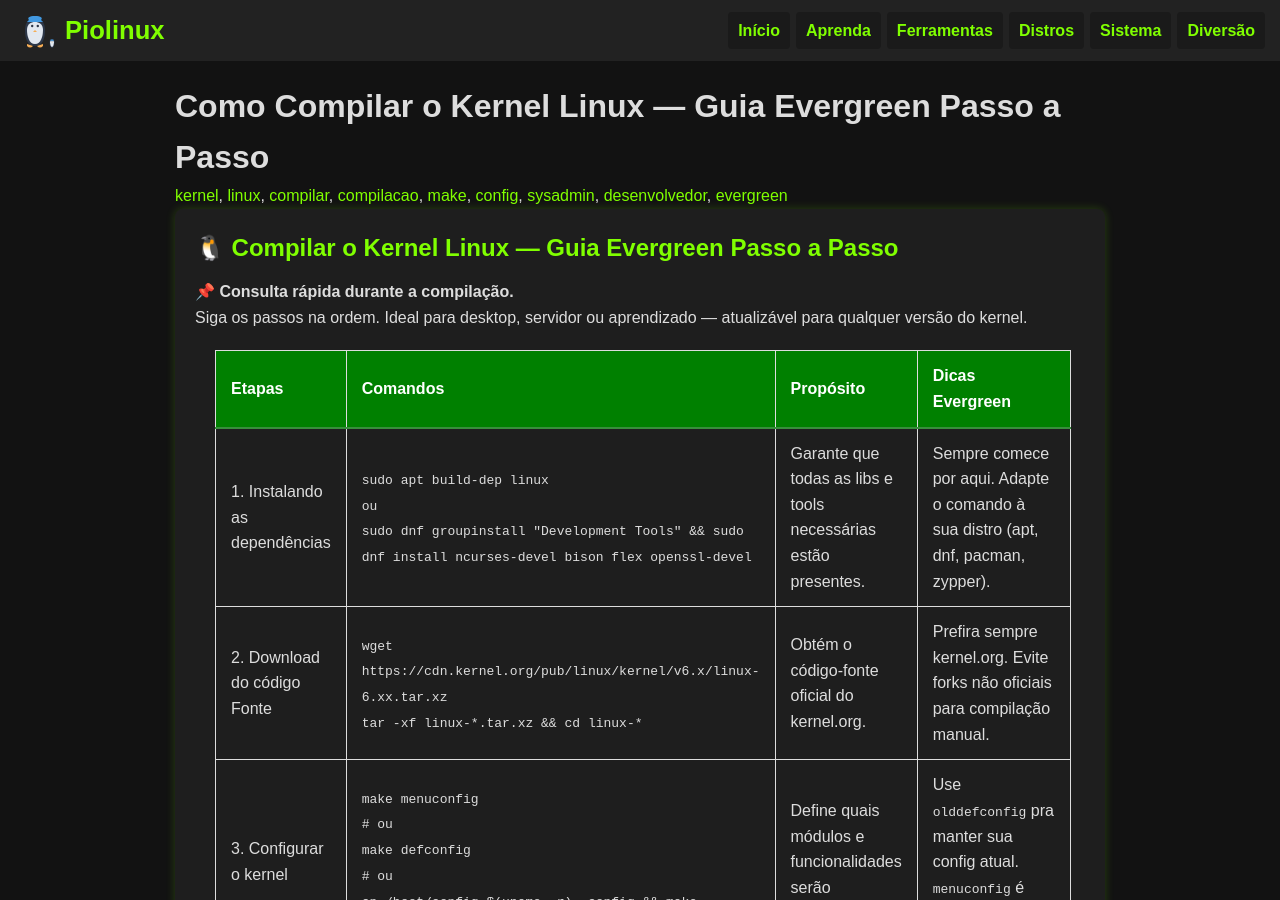
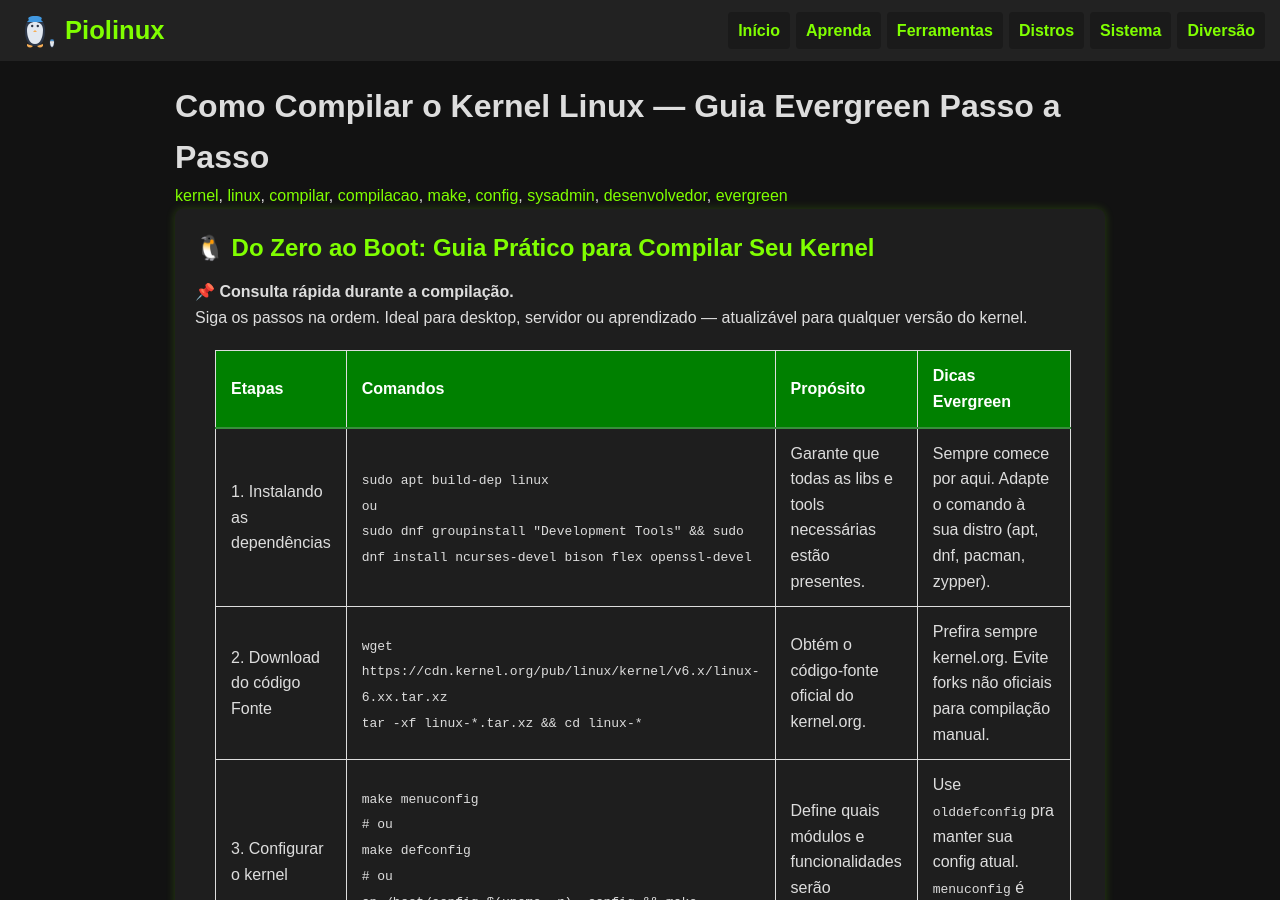
Before and after one commit to Piolinux/piolinux-site, a Jekyll site: the page built from _pages/tabela-evergreen-como-compilar-o-kernel-linux.md, in a window 1280 px wide and 900 px high. Built offline with Jekyll 4.4.1, drawn with Linux system fonts in a browser that asks for light colours.

Commit message:
Update tabela-evergreen-como-compilar-o-kernel-linux.md

```diff
--- a/_pages/tabela-evergreen-como-compilar-o-kernel-linux.md
+++ b/_pages/tabela-evergreen-como-compilar-o-kernel-linux.md
@@ -15,9 +15,7 @@ tags: [kernel, linux, compilar, compilacao, make, config, sysadmin, desenvolvedo
 
 <section class="post-content">
 
-<h2>
-    🐧 Compilar o Kernel Linux — Guia Evergreen Passo a Passo
-  </h2>
+<h2>🐧 Do Zero ao Boot: Guia Prático para Compilar Seu Kernel</h2>
 
   <div>
     <strong>📌 Consulta rápida durante a compilação.</strong><br>
```
